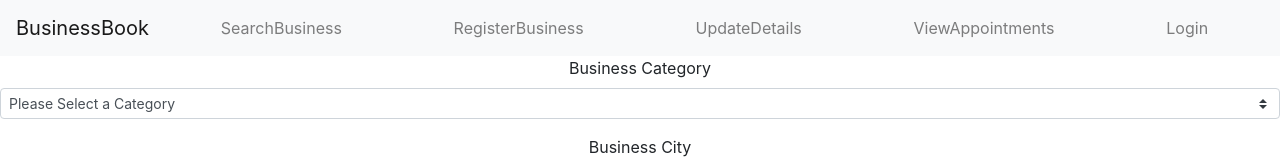
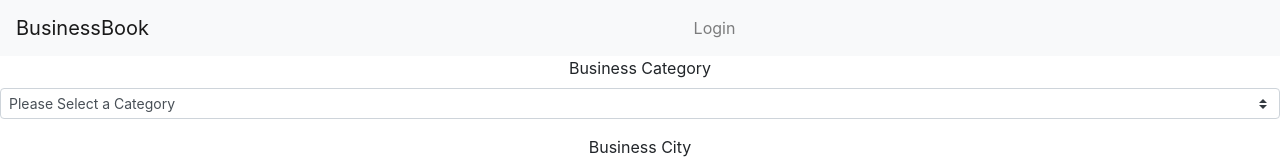
Before and after one commit to VanessaAla/businessbook-frontend, a React (Create React App) app: page / in a window 1280 px wide. Shown: the top 160 px of the page. Built offline with nearby package versions, Linux system fonts and the light colour scheme; no server answers.

Commit message:
fixed navigation paths

```diff
--- a/src/App.js
+++ b/src/App.js
@@ -33,7 +33,7 @@ function App() {
       {isLoading ? <Loading /> : null}
       <Switch>
         <Route exact path="/" component={SearchBusiness} />
-        <Route path="/search-business" component={SearchBusiness} />
+
         <Route path="/businesses/register" component={RegisterBusiness} />
         <Route path="/manage-users" component={ManageUsers} />
         <Route path="/manage-business" component={ManageBusiness} />
--- a/src/components/Navigation/index.js
+++ b/src/components/Navigation/index.js
@@ -14,6 +14,10 @@ export default function Navigation() {
 
   const loginLogoutControls = token ? <LoggedIn /> : <LoggedOut />;
 
+  const userLoggedIn = () => {
+    return user.token !== null;
+  };
+
   const userAdminLoggedIn = () => {
     return user.isAdmin === true;
   };
@@ -26,10 +30,18 @@ export default function Navigation() {
       <Navbar.Toggle aria-controls="basic-navbar-nav" />
       <Navbar.Collapse id="basic-navbar-nav">
         <Nav style={{ width: "100%" }} fill>
-          <NavBarItem path="/search-business" linkText="SearchBusiness" />
-          <NavBarItem path="/businesses/register" linkText="RegisterBusiness" />
-          <NavBarItem path="/update-details" linkText="UpdateDetails" />
-          <NavBarItem path="/view-appointments" linkText="ViewAppointments" />
+          {userLoggedIn() ? (
+            <NavBarItem
+              path="/businesses/register"
+              linkText="RegisterBusiness"
+            />
+          ) : null}
+          {userLoggedIn() ? (
+            <NavBarItem path="/update-details" linkText="UpdateDetails" />
+          ) : null}
+          {userLoggedIn() ? (
+            <NavBarItem path="/view-appointments" linkText="ViewAppointments" />
+          ) : null}
           {userAdminLoggedIn() ? (
             <NavBarItem path="/manage-users" linkText="Manage Users" />
           ) : null}
```
